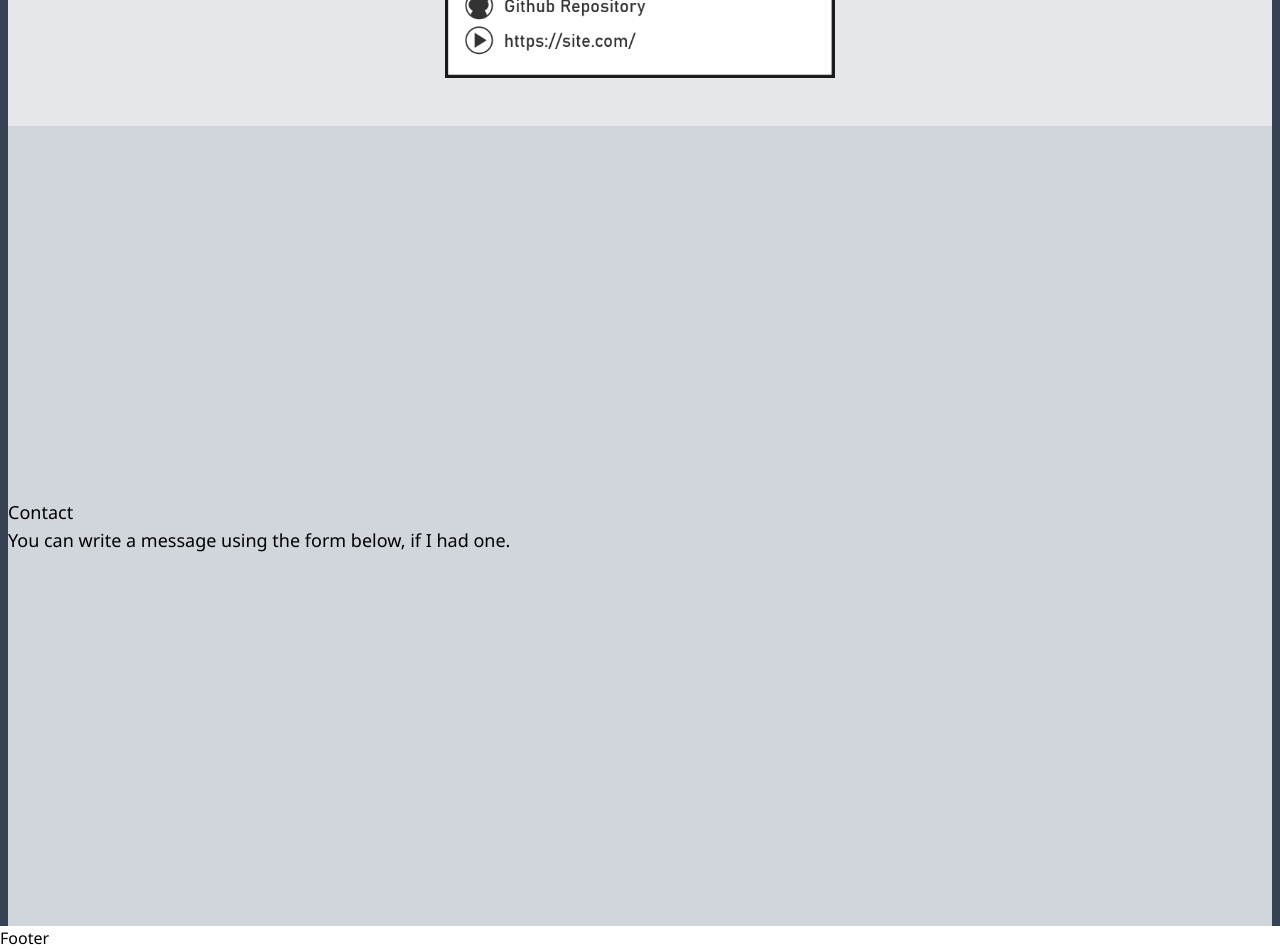
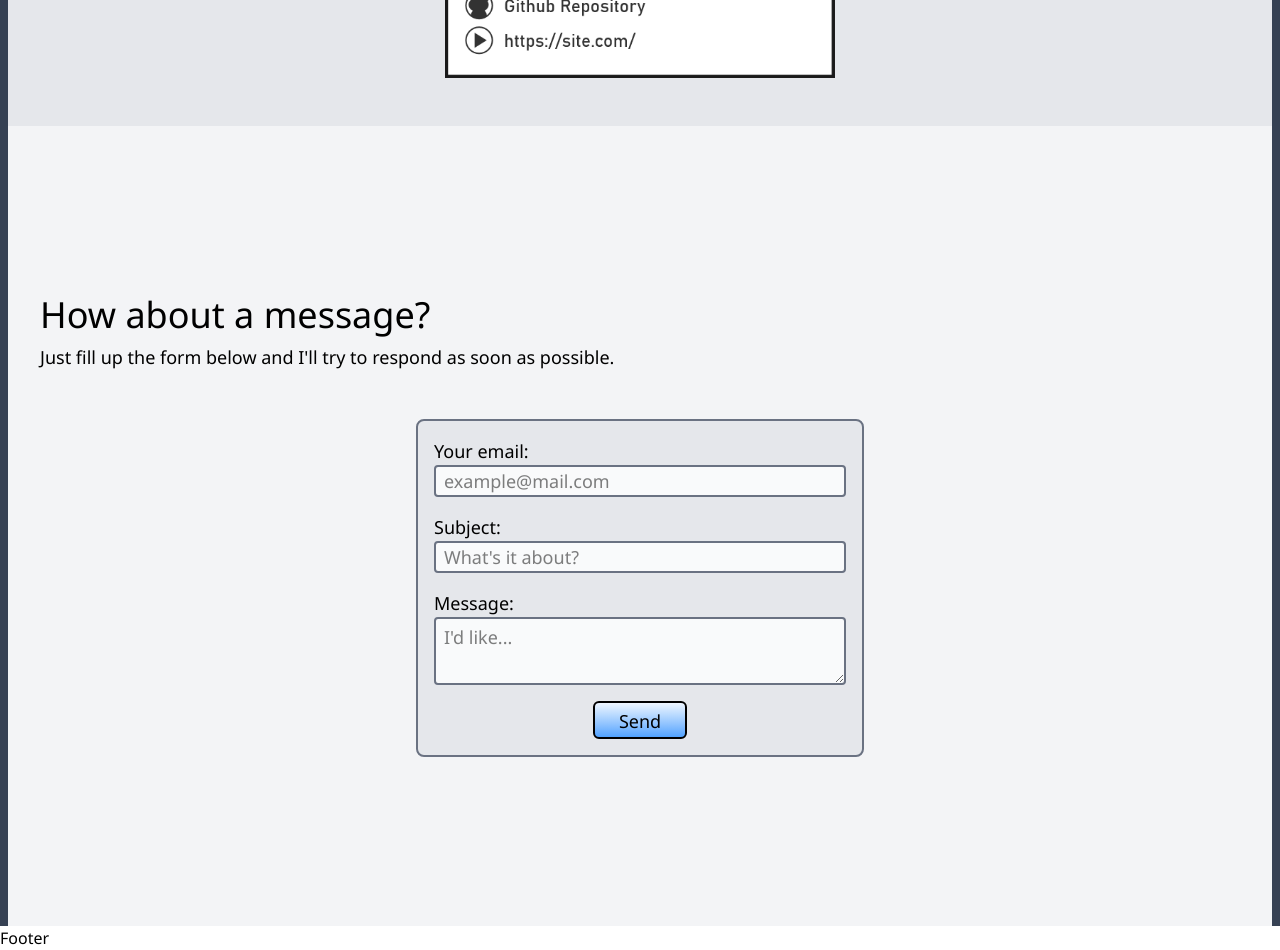
Before and after one commit to HanzFelix/hanzfelix.github.io, a SvelteKit app: page / in a window 1280 px wide. Shown: the part 2920-3870 px from the top of the page. Built offline with nearby package versions, Linux system fonts and the light colour scheme.

Commit message:
Implement Contact functionality

```diff
--- a/src/routes/Contact.svelte
+++ b/src/routes/Contact.svelte
@@ -4,27 +4,57 @@
 	//sendgrid? mailgun? staticforms.xyz? serverless email functions
 </script>
 
-<section class=" flex items-center bg-gray-300" {id}>
-	<div class="container mx-auto">
-		<h1>Contact</h1>
-		<p>You can write a message using the form below, if I had one.</p>
+<section class=" flex items-center bg-gray-100" {id}>
+	<div class="container mx-auto px-8">
+		<h2 class="text-4xl">How about a message?</h2>
+		<p class="mt-2">Just fill up the form below and I'll try to respond as soon as possible.</p>
 
-		<!--div
-			class="mx-auto flex flex-col gap-4 border-gray-700 bg-gray-200 p-4 sm:max-w-xl sm:rounded-lg sm:border-2"
+		<form
+			action="https://formsubmit.co/0d458019871697df7a87afd79836c74e"
+			method="POST"
+			class="mx-auto mt-12 flex flex-col gap-4 border-gray-500 bg-gray-200 p-4 sm:max-w-md sm:rounded-lg sm:border-2"
 		>
-			<!--Email address>
+			<!--input type="hidden" name="_next" value="https://yourdomain.co/thanks.html" /-->
+			<input type="hidden" name="_subject" value="Message Delivered from Your Portfolio" />
+			<input type="hidden" name="_template" value="box" />
+			<!--Email address-->
 			<div class="flex flex-col">
 				<label for="email">Your email:</label>
-				<input type="email" name="email" class="rounded-sm border-2 border-gray-600 px-2" />
+				<input
+					type="email"
+					name="email"
+					class="rounded-sm border-2 border-gray-500 bg-gray-50 px-2"
+					placeholder="example@mail.com"
+					required
+				/>
 			</div>
-			<!--Subject>
-			<!--Message>
+			<!--Subject-->
+			<div class="flex flex-col">
+				<label for="subject">Subject:</label>
+				<input
+					type="text"
+					name="subject"
+					class="rounded-sm border-2 border-gray-500 bg-gray-50 px-2"
+					placeholder="What's it about?"
+					required
+				/>
+			</div>
+			<!--Message-->
 			<div class="flex flex-col">
 				<label for="message">Message:</label>
-				<textarea name="message" id="" class="rounded-sm border-2 border-gray-600 px-2 py-1"
+				<textarea
+					name="message"
+					id="message"
+					class="rounded-sm border-2 border-gray-500 bg-gray-50 px-2 py-1"
+					placeholder="I'd like..."
+					required
 				></textarea>
 			</div>
-			<button class="self-center rounded-md border-2 border-black bg-white px-6 py-1">Send</button>
-		</div-->
+			<button
+				type="submit"
+				class="self-center rounded-md border-2 border-black bg-linear-0 from-blue-400 to-blue-50 px-6 pt-1 pb-0.5"
+				>Send</button
+			>
+		</form>
 	</div>
 </section>
```
